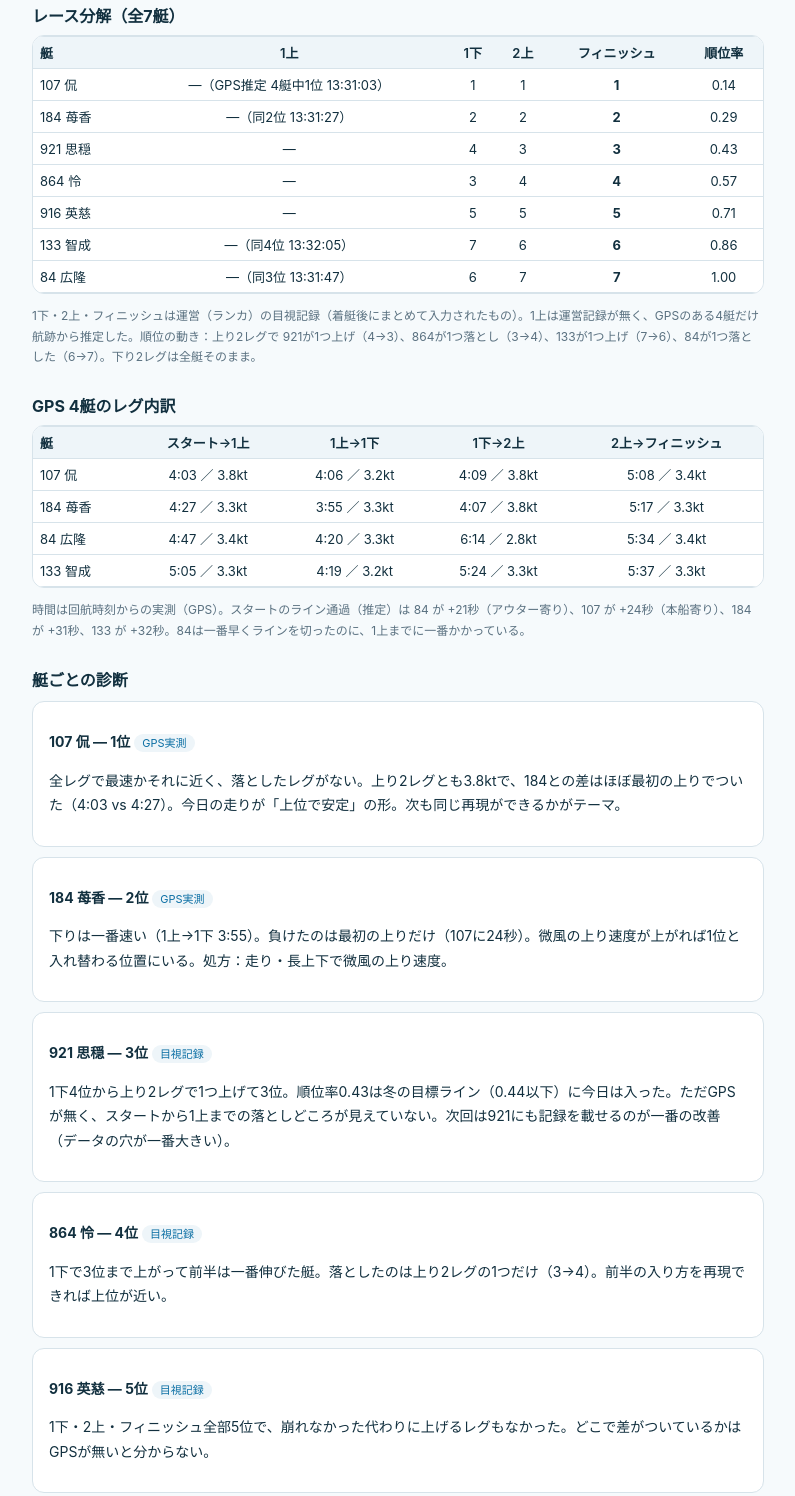
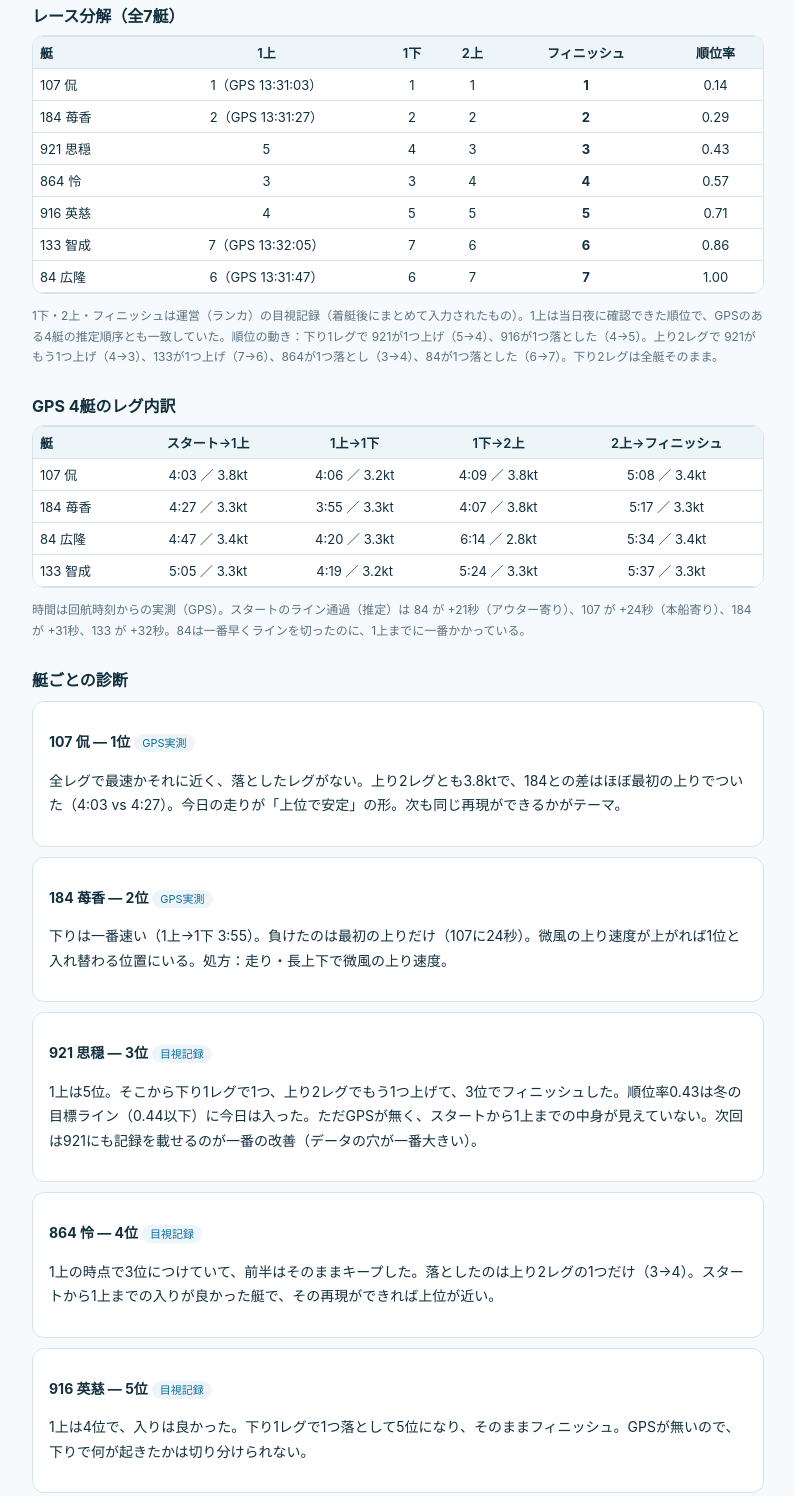
Before and after one commit to yoshimoto241283-blip/snipe-gps-tracker, a plain HTML site: page replays/2026-11-15.html in a window 1280 px wide. Shown: the part 890-2386 px from the top of the page, without its empty margins (242-1037 px from the left). Drawn offline with Linux system fonts and the light colour scheme.

Commit message:
2026-11-15 1上順位を反映して修正

```diff
--- a/replays/2026-11-15.html
+++ b/replays/2026-11-15.html
@@ -59,15 +59,15 @@
   <h2>レース分解（全7艇）</h2>
   <div class="wrap"><table>
     <tr><th class="boat">艇</th><th>1上</th><th>1下</th><th>2上</th><th>フィニッシュ</th><th>順位率</th></tr>
-    <tr><td class="boat">107 侃</td><td>―（GPS推定 4艇中1位 13:31:03）</td><td>1</td><td>1</td><td><b>1</b></td><td>0.14</td></tr>
-    <tr><td class="boat">184 苺香</td><td>―（同2位 13:31:27）</td><td>2</td><td>2</td><td><b>2</b></td><td>0.29</td></tr>
-    <tr><td class="boat">921 思穏</td><td>―</td><td>4</td><td>3</td><td><b>3</b></td><td>0.43</td></tr>
-    <tr><td class="boat">864 怜</td><td>―</td><td>3</td><td>4</td><td><b>4</b></td><td>0.57</td></tr>
-    <tr><td class="boat">916 英慈</td><td>―</td><td>5</td><td>5</td><td><b>5</b></td></td><td>0.71</td></tr>
-    <tr><td class="boat">133 智成</td><td>―（同4位 13:32:05）</td><td>7</td><td>6</td><td><b>6</b></td><td>0.86</td></tr>
-    <tr><td class="boat">84 広隆</td><td>―（同3位 13:31:47）</td><td>6</td><td>7</td><td><b>7</b></td><td>1.00</td></tr>
+    <tr><td class="boat">107 侃</td><td>1（GPS 13:31:03）</td><td>1</td><td>1</td><td><b>1</b></td><td>0.14</td></tr>
+    <tr><td class="boat">184 苺香</td><td>2（GPS 13:31:27）</td><td>2</td><td>2</td><td><b>2</b></td><td>0.29</td></tr>
+    <tr><td class="boat">921 思穏</td><td>5</td><td>4</td><td>3</td><td><b>3</b></td><td>0.43</td></tr>
+    <tr><td class="boat">864 怜</td><td>3</td><td>3</td><td>4</td><td><b>4</b></td><td>0.57</td></tr>
+    <tr><td class="boat">916 英慈</td><td>4</td><td>5</td><td>5</td><td><b>5</b></td></td><td>0.71</td></tr>
+    <tr><td class="boat">133 智成</td><td>7（GPS 13:32:05）</td><td>7</td><td>6</td><td><b>6</b></td><td>0.86</td></tr>
+    <tr><td class="boat">84 広隆</td><td>6（GPS 13:31:47）</td><td>6</td><td>7</td><td><b>7</b></td><td>1.00</td></tr>
   </table></div>
-  <p class="note">1下・2上・フィニッシュは運営（ランカ）の目視記録（着艇後にまとめて入力されたもの）。1上は運営記録が無く、GPSのある4艇だけ航跡から推定した。順位の動き：上り2レグで 921が1つ上げ（4→3）、864が1つ落とし（3→4）、133が1つ上げ（7→6）、84が1つ落とした（6→7）。下り2レグは全艇そのまま。</p>
+  <p class="note">1下・2上・フィニッシュは運営（ランカ）の目視記録（着艇後にまとめて入力されたもの）。1上は当日夜に確認できた順位で、GPSのある4艇の推定順序とも一致していた。順位の動き：下り1レグで 921が1つ上げ（5→4）、916が1つ落とした（4→5）。上り2レグで 921がもう1つ上げ（4→3）、133が1つ上げ（7→6）、864が1つ落とし（3→4）、84が1つ落とした（6→7）。下り2レグは全艇そのまま。</p>
 
   <h2>GPS 4艇のレグ内訳</h2>
   <div class="wrap"><table>
@@ -85,15 +85,15 @@
   <div class="card"><p><b>184 苺香 ― 2位</b> <span class="tag">GPS実測</span></p>
   <p>下りは一番速い（1上→1下 3:55）。負けたのは最初の上りだけ（107に24秒）。微風の上り速度が上がれば1位と入れ替わる位置にいる。処方：走り・長上下で微風の上り速度。</p></div>
   <div class="card"><p><b>921 思穏 ― 3位</b> <span class="tag">目視記録</span></p>
-  <p>1下4位から上り2レグで1つ上げて3位。順位率0.43は冬の目標ライン（0.44以下）に今日は入った。ただGPSが無く、スタートから1上までの落としどころが見えていない。次回は921にも記録を載せるのが一番の改善（データの穴が一番大きい）。</p></div>
+  <p>1上は5位。そこから下り1レグで1つ、上り2レグでもう1つ上げて、3位でフィニッシュした。順位率0.43は冬の目標ライン（0.44以下）に今日は入った。ただGPSが無く、スタートから1上までの中身が見えていない。次回は921にも記録を載せるのが一番の改善（データの穴が一番大きい）。</p></div>
   <div class="card"><p><b>864 怜 ― 4位</b> <span class="tag">目視記録</span></p>
-  <p>1下で3位まで上がって前半は一番伸びた艇。落としたのは上り2レグの1つだけ（3→4）。前半の入り方を再現できれば上位が近い。</p></div>
+  <p>1上の時点で3位につけていて、前半はそのままキープした。落としたのは上り2レグの1つだけ（3→4）。スタートから1上までの入りが良かった艇で、その再現ができれば上位が近い。</p></div>
   <div class="card"><p><b>916 英慈 ― 5位</b> <span class="tag">目視記録</span></p>
-  <p>1下・2上・フィニッシュ全部5位で、崩れなかった代わりに上げるレグもなかった。どこで差がついているかはGPSが無いと分からない。</p></div>
+  <p>1上は4位で、入りは良かった。下り1レグで1つ落として5位になり、そのままフィニッシュ。GPSが無いので、下りで何が起きたかは切り分けられない。</p></div>
   <div class="card"><p><b>133 智成（クルー苑香）― 6位</b> <span class="tag">GPS実測</span></p>
-  <p>一番落としたのは最初の上り（5:05、107と62秒差、航走距離も4艇最長の517m）。その後は全レグ3.3kt前後で安定して、上り2レグ（5:24）で84（6:14）を抜いて6位に上げた。1下で最下位だったのは、GPSの無い3艇（864・921・916）がその間に入っていたため。1年スキッパーの初測定レースで、後半に順位を上げて終えたのは収穫。処方：スタート直後の上りで距離を伸ばさないこと。</p></div>
+  <p>一番落としたのは最初の上り（5:05、107と62秒差、航走距離も4艇最長の517m）で、1上は7位（最下位）。その後は全レグ3.3kt前後で安定して、上り2レグ（5:24）で84（6:14）を抜いて6位に上げた。1年スキッパーの初測定レースで、後半に順位を上げて終えたのは収穫。処方：スタート直後の上りで距離を伸ばさないこと。</p></div>
   <div class="card"><p><b>84 広隆 ― 7位</b> <span class="tag">GPS実測</span></p>
-  <p>崩れたのは上り2レグの1本だけ。6:14・2.8kt（107は4:09・3.8kt）で、タックも4回と多かった。ここで6位→7位に落ちた。スタート自体は悪くない（ライン通過は3艇中最速、アウター寄り）。処方：長上下で微風の上りを、タックを増やさずに走る形。</p></div>
+  <p>落としたのは上り2レグの1回だけ（6位→7位）。6:14・2.8kt（107は4:09・3.8kt）で、タックも4回と多かった。スタートと下りは持ちこたえている。スタート自体は悪くない（ライン通過は3艇中最速、アウター寄り）。処方：長上下で微風の上りを、タックを増やさずに走る形。</p></div>
 
   <h2>次の練習への処方箋</h2>
   <div class="card">
@@ -102,7 +102,7 @@
   ・全体の記録：次回は921にもGPSを載せる。運営は1上もタップする（今日は1下からだった）</p></div>
 
   <h2>このページのデータについて</h2>
-  <p class="note">GPS実測は 107・184・84・133 の4艇。マーク位置は航跡の回航点からの推定で、運営記録にマークのGPSは無い。運営の順位記録（1下・2上・フィニッシュ）は着艇後にまとめて入力された目視記録で、フィニッシュ時刻のデータは入力時刻のため使っていない（順位のみ採用）。風は運営記録の北西3.5 m/s。航跡の軸はこの風向と一致していた。1上の全艇順位は記録が無く不明。GPSの無い艇のレグ内訳は順位の動きだけから書いている。</p>
+  <p class="note">GPS実測は 107・184・84・133 の4艇。マーク位置は航跡の回航点からの推定で、運営記録にマークのGPSは無い。運営の順位記録（1下・2上・フィニッシュ）は着艇後にまとめて入力された目視記録で、フィニッシュ時刻のデータは入力時刻のため使っていない（順位のみ採用）。風は運営記録の北西3.5 m/s。航跡の軸はこの風向と一致していた。1上の順位は当日夜に確認できたものを使い、GPS 4艇の推定順序と一致することを確かめた。GPSの無い艇のレグ内訳は順位の動きだけから書いている。</p>
 </main>
 <footer>
   <p><a href="./">リプレイ一覧へ</a> ／ <a href="../">トラッカーへ</a></p>
```
Also changed, not shown: replays/index.html (+1 -1 lines).
